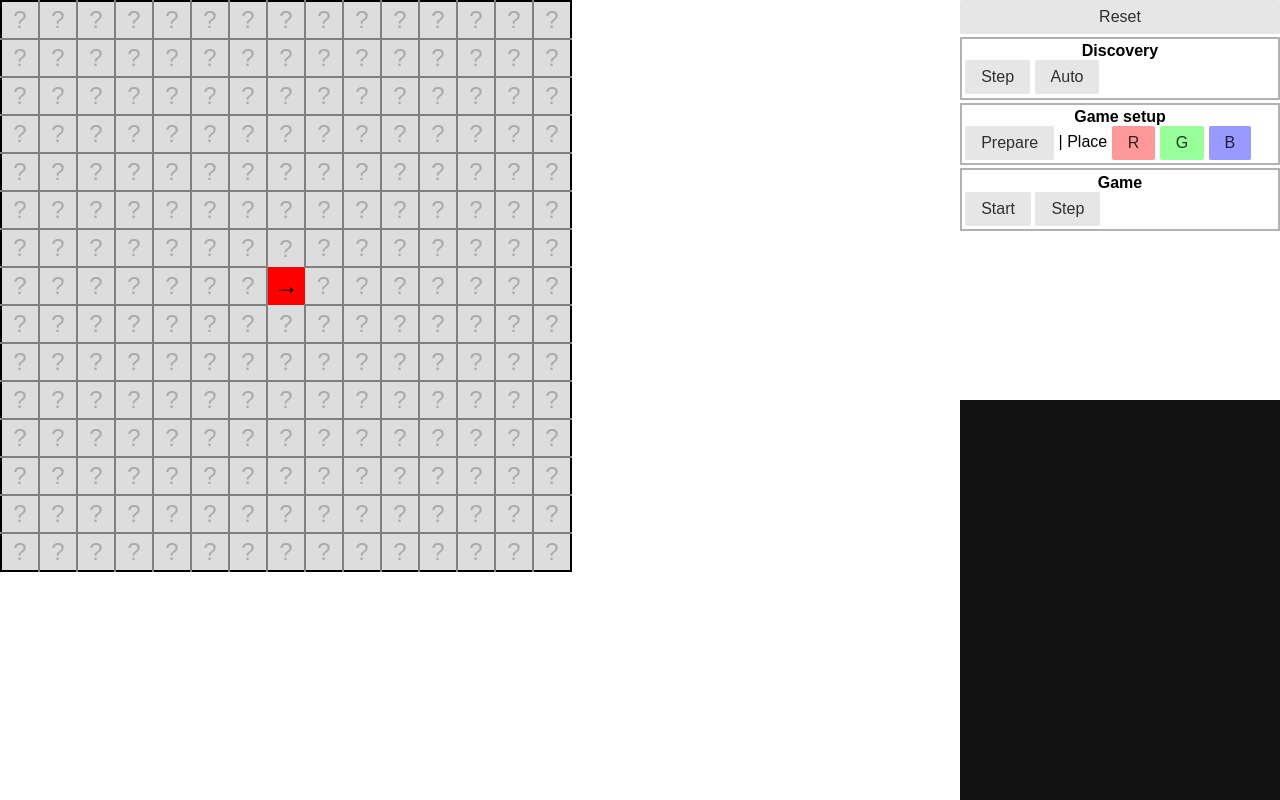
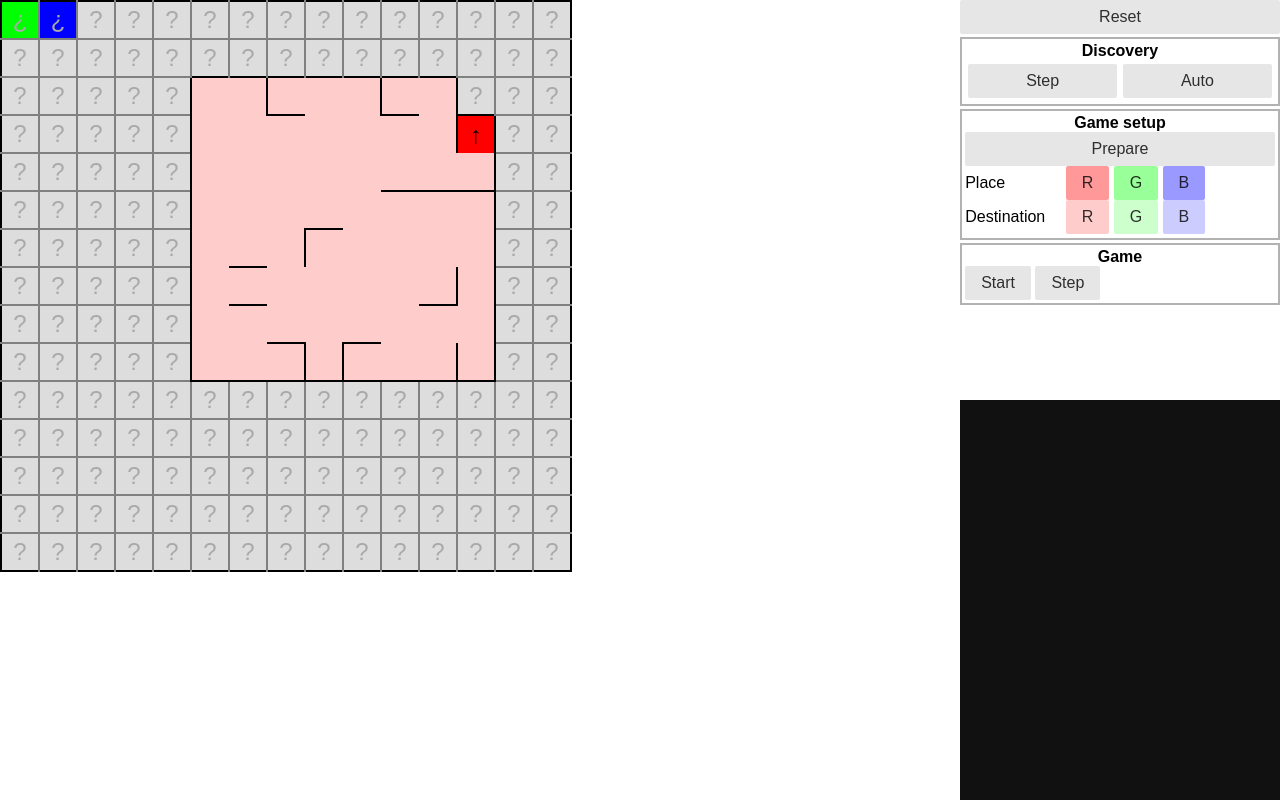
Before and after one commit to badbayard/robotique, a Flask app: page / in a window 1280 px wide. Run offline with Flask 2, Linux system fonts and the light colour scheme; parts of the project's set-up code (start-up, migrations or seed data) failed here and were passed over.

Commit message:
webui: placement de destination & passage a ricochet

```diff
--- a/idefix/proxy.py
+++ b/idefix/proxy.py
@@ -58,3 +58,6 @@
     def write_info(self, board: Board, *args, **kwargs):
         self._cmd('write_info')
         return self.bot.write_info(board, *args, **kwargs)
+
+    def __repr__(self):
+        return "ProxyBot('{}')".format(self.bot.name)
--- a/idefix/ricochet/model.py
+++ b/idefix/ricochet/model.py
@@ -59,6 +59,24 @@
         self.destination = destination
         self.destbot = destbot
 
+    def robot_for_letter(self, letter: str) -> Bot:
+        if letter == 'R':
+            return self.bots[0]
+        if letter == 'G':
+            return self.bots[1]
+        if letter == 'B':
+            return self.bots[2]
+        raise KeyError
+
+    @staticmethod
+    def direction_for_letter(letter: str) -> Direction:
+        return {
+            'N': Direction.North,
+            'E': Direction.East,
+            'S': Direction.South,
+            'W': Direction.West
+        }[letter]
+
     def export(self):
         token = idx(self.board, self.destination)
         robots = [idx(self.board, bot.pos) for bot in self.bots]
--- a/idefix/ricochet/ricochet.py
+++ b/idefix/ricochet/ricochet.py
@@ -33,6 +33,7 @@
 def search(game, callback=None):
     callback = CALLBACK_FUNC(callback) if callback else None
     data = game.export()
+    ogame = game
     game = Game()
     game.token = data['token']
     game.last = 0
@@ -50,7 +51,8 @@
     for value in path.raw[:depth]:
         color = colors[(value >> 4) & 0x0f]
         direction = DIRECTIONS[value & 0x0f]
-        result.append((color, direction))
+        result.append((ogame.robot_for_letter(color),
+                       ogame.direction_for_letter(direction)))
     return result
 
 
--- a/idefix/webui/static/css/robot.css
+++ b/idefix/webui/static/css/robot.css
@@ -39,6 +39,11 @@
   margin-top: .2em;
   padding: .2em;
 }
+#rightpanel .minpad {
+  padding: .2em;
+  display: inline-block;
+  box-sizing: border-box;
+}
 #rightpanel .section h4 {
   margin: 0;
   text-align: center;
@@ -47,6 +52,9 @@
 #btn-place-red { background-color: #F99; }
 #btn-place-green { background-color: #9F9; }
 #btn-place-blue { background-color: #99F; }
+#btn-destination-red { background-color: #FCC; }
+#btn-destination-green { background-color: #CFC; }
+#btn-destination-blue { background-color: #CCF; }
 
 #commandlog {
   background: #111;
--- a/idefix/webui/templates/index.html
+++ b/idefix/webui/templates/index.html
@@ -12,16 +12,20 @@
     </div>
     <div class="section">
       <h4>Discovery</h4>
-      <button class="pure-button" id="btn-step-discovery">Step</button>
-      <button class="pure-button" id="btn-auto-discovery">Auto</button>
+      <div class="pure-u-1-2 minpad"><button class="pure-button pure-u-1" id="btn-step-discovery">Step</button></div><!--
+      --><div class="pure-u-1-2 minpad"><button class="pure-button pure-u-1" id="btn-auto-discovery">Auto</button></div>
     </div>
     <div class="section">
       <h4>Game setup</h4>
-      <button class="pure-button" id="btn-prepare-game">Prepare</button>
-      | Place
+      <button class="pure-button pure-u-1" id="btn-prepare-game">Prepare</button><br>
+      <div style="width:6em;display:inline-block">Place</div>
       <button class="pure-button" id="btn-place-red">R</button>
       <button class="pure-button" id="btn-place-green">G</button>
-      <button class="pure-button" id="btn-place-blue">B</button>
+      <button class="pure-button" id="btn-place-blue">B</button><br>
+      <div style="width:6em;display:inline-block">Destination</div>
+      <button class="pure-button" id="btn-destination-red">R</button>
+      <button class="pure-button" id="btn-destination-green">G</button>
+      <button class="pure-button" id="btn-destination-blue">B</button>
     </div>
     <div class="section">
       <h4>Game</h4>
@@ -105,23 +109,34 @@
     if (placingRobot !== null) {
         cell.classList.add('hover-' + placingRobot);
     }
+    if (placingDest !== null) {
+        cell.classList.add('hover-' + placingDest);
+    }
 }
 function cellMouseLeave(event) {
     const cell = event.target;
     if (placingRobot !== null) {
         cell.classList.remove('hover-' + placingRobot);
     }
+    if (placingDest !== null) {
+        cell.classList.remove('hover-' + placingDest);
+    }
 }
 function cellMouseClick(event) {
-    if (placingRobot === null) {
-        return;
-    }
     const cell = event.target;
     const x = cell.dataset.x, y = cell.dataset.y;
-    $xhr('GET', '/place_bot?x=' + x + '&y=' + y + '&bot=' + placingRobot, (xhr) => {
-        const json = JSON.parse(xhr.responseText);
-        parseBoardResponse(json);
-    });
+    if (placingRobot !== null) {
+        $xhr('GET', '/place_bot?x=' + x + '&y=' + y + '&bot=' + placingRobot, (xhr) => {
+            const json = JSON.parse(xhr.responseText);
+            parseBoardResponse(json);
+        });
+    }
+    if (placingDest !== null) {
+        $xhr('GET', '/place_dest?x=' + x + '&y=' + y + '&bot=' + placingDest, (xhr) => {
+            const json = JSON.parse(xhr.responseText);
+            parseBoardResponse(json);
+        });
+    }
 }
 function setBoardMouseEvents() {
     const cells = $('board-display').querySelectorAll('td');
@@ -137,41 +152,62 @@
 const btnPlaceRed = $('btn-place-red'),
       btnPlaceGreen = $('btn-place-green'),
       btnPlaceBlue = $('btn-place-blue');
-let placingRobot = null;
+const btnDestRed = $('btn-destination-red'),
+      btnDestGreen = $('btn-destination-green'),
+      btnDestBlue = $('btn-destination-blue');
+const colorBtns = [
+    btnPlaceRed, btnPlaceGreen, btnPlaceBlue,
+    btnDestRed, btnDestGreen, btnDestBlue
+];
+let placingRobot = null, placingDest = null;
 
-function stopPlacingRobot() {
-    placingRobot = null;
-    btnPlaceRed.disabled = false;
-    btnPlaceGreen.disabled = false;
-    btnPlaceBlue.disabled = false;
+function placeRobot(color) {
+    if (placingRobot == color) {
+        placingRobot = null;
+        for (let btn of colorBtns) {
+            btn.disabled = false;
+        }
+    } else {
+        placingRobot = color;
+        for (let btn of colorBtns) {
+            btn.disabled = true;
+        }
+        $('btn-place-' + color).disabled = false;
+    }
+}
+function placeDest(color) {
+    if (placingDest == color) {
+        placingDest = null;
+        for (let btn of colorBtns) {
+            btn.disabled = false;
+        }
+    } else {
+        placingDest = color;
+        for (let btn of colorBtns) {
+            btn.disabled = true;
+        }
+        $('btn-destination-' + color).disabled = false;
+    }
 }
 
 btnPlaceRed.addEventListener('click', (event) => {
-    if (placingRobot == 'red') {
-        stopPlacingRobot();
-    } else {
-        placingRobot = 'red';
-        btnPlaceGreen.disabled = true;
-        btnPlaceBlue.disabled = true;
-    }
+    placeRobot('red');
 }, false);
 btnPlaceGreen.addEventListener('click', (event) => {
-    if (placingRobot == 'green') {
-        stopPlacingRobot();
-    } else {
-        placingRobot = 'green';
-        btnPlaceRed.disabled = true;
-        btnPlaceBlue.disabled = true;
-    }
+    placeRobot('green');
 }, false);
 btnPlaceBlue.addEventListener('click', (event) => {
-    if (placingRobot == 'blue') {
-        stopPlacingRobot();
-    } else {
-        placingRobot = 'blue';
-        btnPlaceRed.disabled = true;
-        btnPlaceGreen.disabled = true;
-    }
+    placeRobot('blue');
+}, false);
+
+btnDestRed.addEventListener('click', (event) => {
+    placeDest('red');
+}, false);
+btnDestGreen.addEventListener('click', (event) => {
+    placeDest('green');
+}, false);
+btnDestBlue.addEventListener('click', (event) => {
+    placeDest('blue');
 }, false);
 
 $('btn-prepare-game').addEventListener('click', (event) => {
--- a/idefix/webui/views.py
+++ b/idefix/webui/views.py
@@ -1,5 +1,5 @@
 from io import StringIO
-from typing import List, Iterator, Optional
+from typing import List, Iterator, Optional, Tuple
 
 from flask import render_template, Markup, jsonify, request
 
@@ -24,9 +24,13 @@
         Wall.No: 'wl-n'
     }
 
-    def __init__(self, board: Board, bots: List[Bot]):
+    def __init__(self, board: Board, bots: List[Bot],
+                 destination: Optional[Position] = None,
+                 destbot: Optional[Bot] = None):
         self.board = board
         self.bots = bots
+        self.destination = destination
+        self.destbot = destbot
 
     def render(self):
         board = self.board
@@ -56,6 +60,10 @@
                     bgcolor = cell.data['bgcolor']  # type: List[int]
                     if len(bgcolor) == 3:
                         bgcolor.append(1)
+                if None not in (self.destination, self.destbot):
+                    if x == self.destination.x and y == self.destination.y:
+                        content = '★'
+                        bgcolor = [*self.destbot.color, 1]
                 for bot in self.bots:
                     if x == bot.pos.x and y == bot.pos.y:
                         content = {
@@ -90,6 +98,10 @@
         self.blue = None  # type: ProxyBot
         self.bots = None  # type: List[ProxyBot]
         self.disc = None  # type: Iterator
+        self.raw_instructions = []  # type: List[Tuple[Bot, Direction]]
+        self.instructions = []  # type: List
+        self.destination = None  # type: Optional[Position]
+        self.destbot = None  # type: Optional[Bot]
 
     def make_board_discovery(self):
         self.realboard = boardgen.generate_board(8, 8)
@@ -119,22 +131,18 @@
         self.green.pos = self._find_empty_cell().pos
         self.blue.pos = self._find_empty_cell().pos
 
+    def translate_instructions(self):
+        pass  # TODO
+
 
 ctx = Context()
 ctx.make_board_discovery()
 
 
-@app.route('/')
-def index():
-    view = HTMLTableBoardView(ctx.board, ctx.bots)
-    viewreal = HTMLTableBoardView(ctx.realboard, ctx.bots)
-    return render_template("index.html", board1=Markup(view.render()))
-
-
 def _render(commands: Optional[List] = None,
             discovery_end: Optional[bool] = None):
-    view = HTMLTableBoardView(ctx.board, ctx.bots)
-    viewreal = HTMLTableBoardView(ctx.realboard, ctx.bots)
+    view = HTMLTableBoardView(ctx.board, ctx.bots, ctx.destination, ctx.destbot)
+    viewreal = HTMLTableBoardView(ctx.realboard, ctx.bots, ctx.destination, ctx.destbot)
     json = {
         'board': view.render(),
         'realboard': viewreal.render()
@@ -144,6 +152,12 @@
     if discovery_end is not None:
         json['discovery_end'] = discovery_end
     return jsonify(json)
+
+
+@app.route('/')
+def index():
+    view = HTMLTableBoardView(ctx.board, ctx.bots, ctx.destination, ctx.destbot)
+    return render_template("index.html", board1=Markup(view.render()))
 
 
 @app.route('/step_discovery')
@@ -182,9 +196,12 @@
 
 @app.route('/start_game')
 def start_game():
-    rgame = rm.Game(ctx.board, ctx.bots, Position(0, 0), ctx.red)
-    print(rr.search(rgame))
-    return _render()
+    rgame = rm.Game(ctx.board, ctx.bots, ctx.destination, ctx.destbot)
+    ctx.raw_instructions = rr.search(rgame)
+    commands = []
+    for i in ctx.raw_instructions:
+        commands.append({'bot': i[0].name, 'cmd': str(i[1])})
+    return _render(commands=commands)
 
 
 @app.route('/place_bot')
@@ -201,3 +218,13 @@
     else:
         bot.pos = newpos
     return _render()
+
+
+@app.route('/place_dest')
+def place_dest():
+    x = int(request.args.get('x'))
+    y = int(request.args.get('y'))
+    botname = request.args.get('bot')
+    ctx.destbot = [b for b in ctx.bots if b.name == botname][0]
+    ctx.destination = Position(x, y)
+    return _render()
```
